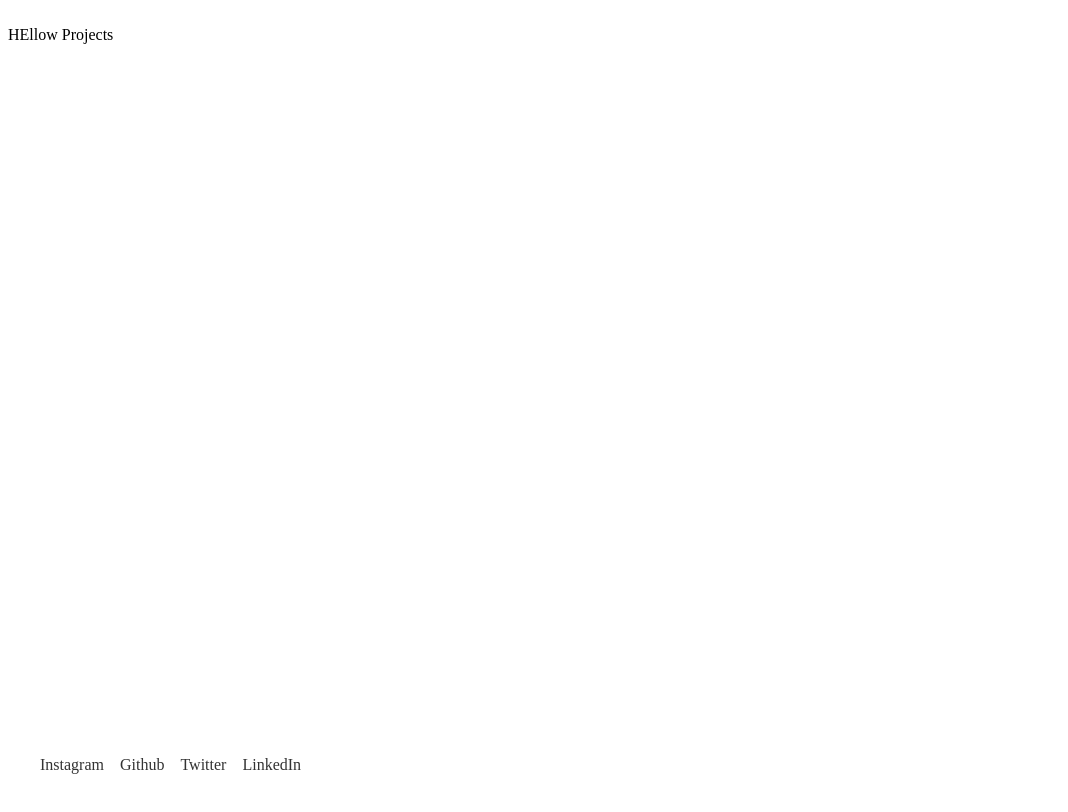
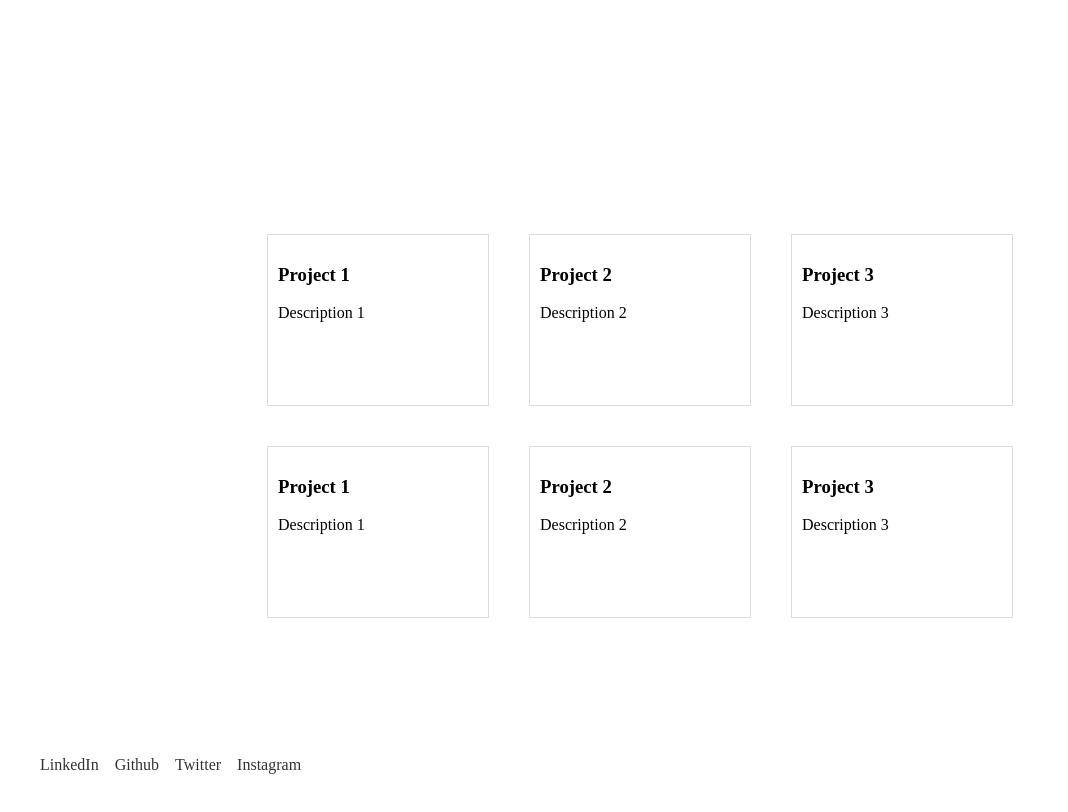
Before and after one commit to Siddhu545/Portfolio-v2, a React (Create React App) app: page /Projects in a window 1280 px wide. Shown: the top 812 px of the page, without its empty margins (0-1068 px from the left). Built offline with nearby package versions, Linux system fonts and the light colour scheme.

Commit message:
Project component

```diff
--- a/src/App.tsx
+++ b/src/App.tsx
@@ -5,6 +5,7 @@ import Projects from "./Projects/projects.tsx";
 import Skills from "./Skills/skills.tsx";
 import Blog from "./Blog/blog.tsx";
 import Contact from "./Contact/contact.tsx";
+import Resume from "./Resume/resume.tsx";
 
 function App() {
   return (
@@ -12,6 +13,7 @@ function App() {
       <Routes>
         <Route path="/" element={<Intro />} />
         <Route path="Projects" element={<Projects />} />
+        <Route path="Resume" element={<Resume />} />
         <Route path="Skills" element={<Skills />} />
         <Route path="Blog" element={<Blog />} />
         <Route path="Contact" element={<Contact />} />
--- a/src/Footer/footer.tsx
+++ b/src/Footer/footer.tsx
@@ -4,10 +4,10 @@ import "./footer.css";
 function Footer() {
   return (
     <div className="footer-menu">
-      <li>Instagram</li>
+      <li>LinkedIn</li>
       <li>Github</li>
       <li>Twitter</li>
-      <li>LinkedIn</li>
+      <li>Instagram</li>
     </div>
   );
 }
--- a/src/Header/header.tsx
+++ b/src/Header/header.tsx
@@ -34,6 +34,14 @@ function Header() {
           </li>
           <li>
             <Link
+              to="/resume"
+              className={location.pathname === "/resume" ? "active" : ""}
+            >
+             Resume
+            </Link>
+          </li>
+          <li>
+            <Link
               to="/blog"
               className={location.pathname === "/blog" ? "active" : ""}
             >
--- a/src/Intro/intro.css
+++ b/src/Intro/intro.css
@@ -51,11 +51,11 @@
         transition: box-shadow 300ms ease-in-out, color 300ms ease-in-out;
 
         &:hover {
-          background-color: blue;
+          background-color: rgb(241, 170, 76);
           color:#000000;
         }
         &:hover {
-          box-shadow: 0 0 40px 40px #3498db inset;
+          box-shadow: 0 0 40px 40px rgb(241, 170, 76) inset;
         }
       }
     }
--- /dev/null
+++ b/src/Projects/projects.css
@@ -0,0 +1,29 @@
+/* Projects.css */
+
+.projects {
+  display: flex;
+  flex-direction: column;
+  align-items: center;
+  justify-content: center;
+  min-height: 100vh; /* Ensure the container takes at least the full height of the viewport */
+}
+
+.project-cards {
+  display: grid;
+  grid-template-columns:auto auto auto;
+  gap: 20px;
+  justify-content: center;
+}
+
+.project-card {
+  width: 200px;
+  height: 150px;
+  border: 1px solid #ddd;
+  padding: 10px;
+  margin: 10px;
+  transition: border-bottom 0.3s ease-in-out;
+}
+
+.project-card:hover {
+  border-bottom: 3px solid yellow;
+}
--- a/src/Projects/projects.tsx
+++ b/src/Projects/projects.tsx
@@ -1,14 +1,33 @@
-import React from "react";
+import React, { useEffect } from "react";
 import Header from "../Header/header.tsx";
 import Footer from "../Footer/footer.tsx";
+import "./projects.css";
 
 function Projects() {
+  const projectData = [
+    { id: 1, title: "Project 1", description: "Description 1" },
+    { id: 2, title: "Project 2", description: "Description 2" },
+    { id: 3, title: "Project 3", description: "Description 3" },
+    { id: 1, title: "Project 1", description: "Description 1" },
+    { id: 2, title: "Project 2", description: "Description 2" },
+    { id: 3, title: "Project 3", description: "Description 3" },
+  ];
+
   return (
-    <div className="projects">
+    <>
       <Header />
-      HEllow Projects
+      <div className="projects">
+        <div className="project-cards">
+          {projectData.map((project) => (
+            <div key={project.id} className="project-card">
+              <h3>{project.title}</h3>
+              <p>{project.description}</p>
+            </div>
+          ))}
+        </div>
+      </div>
       <Footer />
-    </div>
+    </>
   );
 }
 
--- /dev/null
+++ b/src/Resume/resume.tsx
@@ -0,0 +1,15 @@
+import React from "react";
+import Header from "../Header/header.tsx";
+import Footer from "../Footer/footer.tsx";
+
+function Resume() {
+  return (
+    <div className="projects">
+      <Header />
+      HEllow Resume
+      <Footer />
+    </div>
+  );
+}
+
+export default Resume;
--- a/src/Skills/skills.css
+++ b/src/Skills/skills.css
@@ -10,6 +10,9 @@
     }
     .right-section {
       .about-me {
+        .about-me-text {
+          color: rgb(241, 170, 76);
+        }
       }
       .contact-section {
       }
@@ -22,23 +25,23 @@
         background-color: transparent;
         border: 1px solid #ffffff;
         border-radius: 0.2em;
-        color:#ffffff;
+        color: #ffffff;
         cursor: pointer;
         font-size: 0.8rem;
         padding: 0.8em;
         text-decoration: none;
         text-align: center;
         text-transform: uppercase;
-        font-family: 'Montserrat', sans-serif;
+        font-family: "Montserrat", sans-serif;
         font-weight: 500;
         transition: box-shadow 300ms ease-in-out, color 300ms ease-in-out;
 
         &:hover {
-          background-color: blue;
-          color:#000000;
+          background-color: rgb(241, 170, 76);
+          color: #000000;
         }
         &:hover {
-          box-shadow: 0 0 40px 40px #3498db inset;
+          box-shadow: 0 0 40px 40px rgb(241, 170, 76) inset;
         }
       }
     }
@@ -48,6 +51,9 @@
     flex-direction: column;
     align-items: center;
     text-align: center;
+    .skill-text {
+      color: rgb(241, 170, 76);
+    }
   }
 
   .skill-set {
@@ -59,6 +65,7 @@
   .skill-pair {
     display: flex;
     margin-bottom: 0.3rem;
+    color: rgb(241, 170, 76);
   }
 
   progress {
--- a/src/Skills/skills.tsx
+++ b/src/Skills/skills.tsx
@@ -17,7 +17,7 @@ function Skills() {
 
         <div className="right-section">
           <div className="about-me">
-            <h2>About Me</h2>
+            <h2 className="about-me-text">About Me</h2>
             <p>
               making it look like readable English. Many desktop publishing
               packages and web page editors now use Lorem Ipsum as their default
@@ -39,7 +39,7 @@ function Skills() {
       </div>
 
       <div className="skills-section">
-        <h2 className="skill-text">Skills</h2>
+        <h2 className="skill-text">My Skills</h2>
         <div className="skill-set">
           <div className="skill-pair">
             <div>
```
